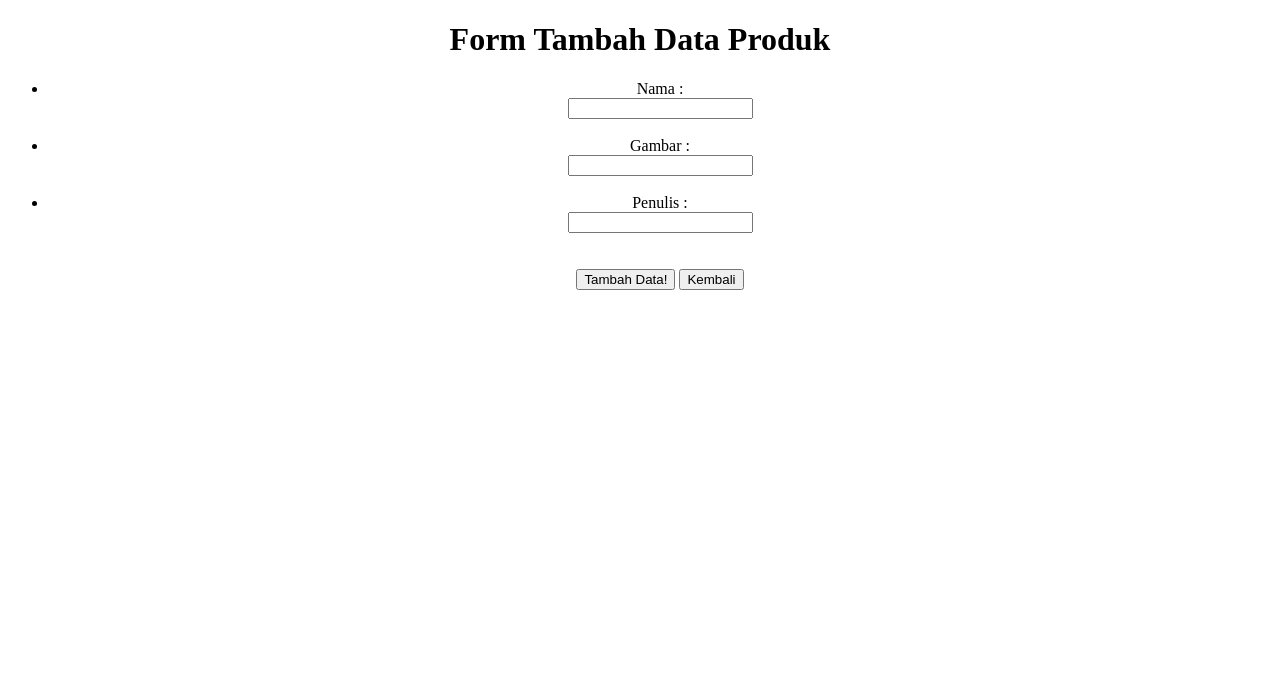
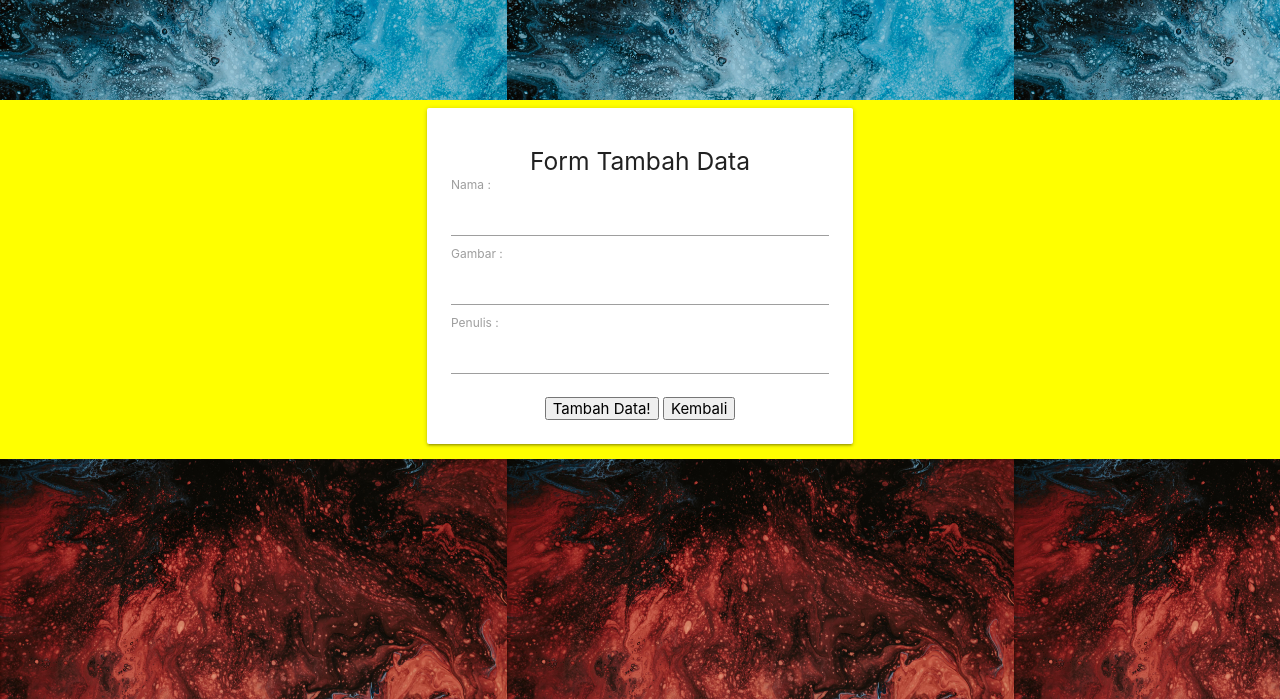
Before and after one commit to Nabilfadilah/prakweb_A_203040020, a PHP site: page /php/tambah.php in a window 1280 px wide. Shown: the top 699 px of the page. Run offline with PHP 8.4, Linux system fonts and the light colour scheme.

Commit message:
Mengubah form dan background tambah.php

```diff
--- a/pw/php/tambah.php
+++ b/pw/php/tambah.php
@@ -131,11 +131,21 @@
 
 <head>
     <meta charset="UTF-8">
-    <meta http-equiv="X-UA-Compatible" content="IE=edge">
     <meta name="viewport" content="width=device-width, initial-scale=1.0">
-    <title>Sepatu</title>
-    <link rel="stylesheet" href="../pw2021_203040008/latihan4b/css/style.css">
-    <style>
+    <title>Tambah Data</title>
+
+    <!--Import Google Icon Font-->
+    <link href="https://fonts.googleapis.com/icon?family=Material+Icons" rel="stylesheet">
+    <!--Import materialize.css-->
+    <link type="text/css" rel="stylesheet" href="../css/materialize.min.css" media="screen,projection" />
+
+    <!-- my css -->
+    <link rel="stylesheet" href="css/style.css">
+
+    <!--Let browser know website is optimized for mobile-->
+    <meta name="viewport" content="width=device-width, initial-scale=1.0" />
+
+    <!-- <style>
         section {
             min-height: 420px;
         }
@@ -156,10 +166,54 @@
             background-color: blue;
             font-weight: bold;
         }
-    </style>
+    </style> -->
 </head>
 
-<body>
+<body style="background-image: url(../img/slider/tambah.jpg); background-size: 507px;">
+    <section id="tambah" class="tambah">
+        <div class="container" style="margin-top: 100px;">
+            <div class="row">
+                <div class="col offset-m3 s6">
+                    <form action="" method="POST">
+                        <div class="card-panel m3 s6">
+                            <h5 style="text-align: center;">Form Tambah Data</h5>
+
+                            <div class="input-field">
+                                <input type="text" name="nama" id="nama" required class="validate" autocomplete="off">
+                                <label for="nama" class="active">Nama :</label>
+                            </div>
+
+                            <div class="input-field">
+                                <input type="text" name="gambar" id="gambar" required class="validate" autocomplete="off">
+                                <label for="gambar" class="active">Gambar :</label>
+                            </div>
+
+                            <div class="input-field">
+                                <input type="text" name="penulis" id="penulis" required class="validate" autocomplete="off">
+                                <label for="penulis" class="active">Penulis :</label>
+                            </div>
+
+                            <button type="submit" name="tambah">Tambah Data!</button>
+                            <button type="submit">
+                                <a href="../index.php" style="text-decoration: none; color: black;">Kembali</a>
+                            </button>
+                        </div>
+                    </form>
+                </div>
+            </div>
+        </div>
+    </section>
+    </form>
+
+</body>
+
+</html>
+
+
+
+
+<!--
+<body style="background-image: url(../assets/slider/tambah.jpg); background-size: 507px;">
     <h1>Form Tambah Data Produk</h1>
     <form action="" method="post">
         <ul>
@@ -185,4 +239,4 @@
 
 </body>
 
-</html>
+</html> -->
```
